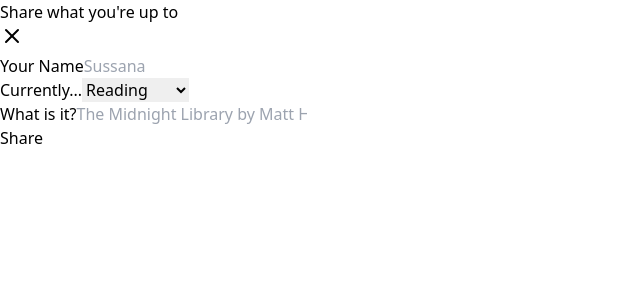
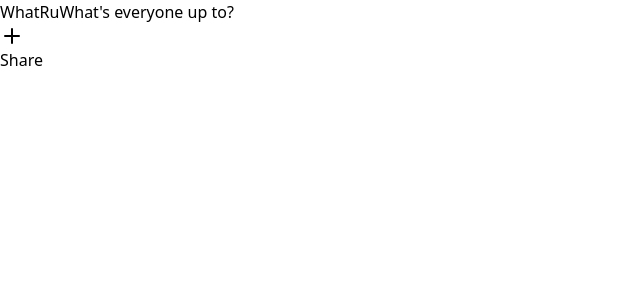
Before and after one commit to Sussana7/whatRu, a React (Vite) app: page / in a window 1280 px wide. Shown: the top 300 px of the page, without its empty margins (0-640 px from the left). Built offline with nearby package versions, Linux system fonts and the light colour scheme.

Commit message:
added the form to the page

```diff
--- a/src/App.jsx
+++ b/src/App.jsx
@@ -4,8 +4,8 @@ import CurrentlyBoard from "./components/currentlyBoard";
 function App() {
   return (
     <main>
-      {/* <CurrentlyBoard /> */}
-      <CreatePost />
+      <CurrentlyBoard />
+      {/* <CreatePost /> */}
     </main>
   );
 }
--- a/src/components/CreatePost.jsx
+++ b/src/components/CreatePost.jsx
@@ -1,15 +1,18 @@
 import { X } from "lucide-react";
 
 function CreatePost() {
+  const handleClose = () => {
+    window.location.reload();
+  };
   return (
-    <div className="min-h-screen bg-gradient-to-br from-slate-50 to-slate-100 flex items-center justify-center p-4">
     <div className="fixed inset-0 bg-black bg-opacity-50 flex items-center justify-center p-4 z-50">
       <div className="bg-white rounded-2xl max-w-md w-full p-6 shadow-xl">
         <div className="flex items-center justify-between mb-6">
           <h2 className="text-xl font-bold text-red-800">
             Share what you're up to
           </h2>
-            <button className="text-slate-600 hover:text-red-800">
+          <button className="text-slate-600 hover:text-red-800"
+            onClick={handleClose}>
             <X size={24} />
           </button>
         </div>
@@ -45,7 +48,7 @@ function CreatePost() {
             <input
               type="text"
               className="w-full px-4 py-2 border border-slate-300 rounded-lg focus:outline-none focus:ring-2 focus:ring-slate-800"
-                placeholder="The Midnight Library by Matt Haig"
+              placeholder="Harry Potter by J.K Rowling"
             />
           </div>
 
@@ -58,7 +61,6 @@ function CreatePost() {
         </div>
       </div>
     </div>
-    </div>
   );
 }
 export default CreatePost;
--- a/src/components/CurrentlyBoard.jsx
+++ b/src/components/CurrentlyBoard.jsx
@@ -1,22 +1,27 @@
+import { useState } from "react";
 import { Plus } from "lucide-react";
+import CreatePost from "./CreatePost";
 
 function CurrentlyBoard() {
+  const [showModal, setShowModal] = useState(false);
   return (
     <main className="min-h-screen bg-gradient-to-br from-slate-50 to-slate-200">
       <div className="bg-white flex items-center justify-between px-8 py-8">
         <div className="flex flex-col space-y-1 gap-0.5">
           <span className="text-red-800 font-bold text-[1.5rem]">
-            Currently
+            WhatRu
           </span>
           <span className="text-gray-500">What's everyone up to?</span>
         </div>
         <div>
-          <button className="bg-red-800 text-white rounded-full flex items-center px-4 py-2 gap-2 hover:bg-black">
+          <button className="bg-red-800 text-white rounded-full flex items-center px-4 py-2 gap-2 hover:bg-black"
+            onClick={() => setShowModal(true)}>
             <Plus />
             Share
           </button>
         </div>
       </div>
+      {showModal && <CreatePost />}
     </main>
   );
 }
```
Lines whose indentation alone changed are shown as unchanged.
